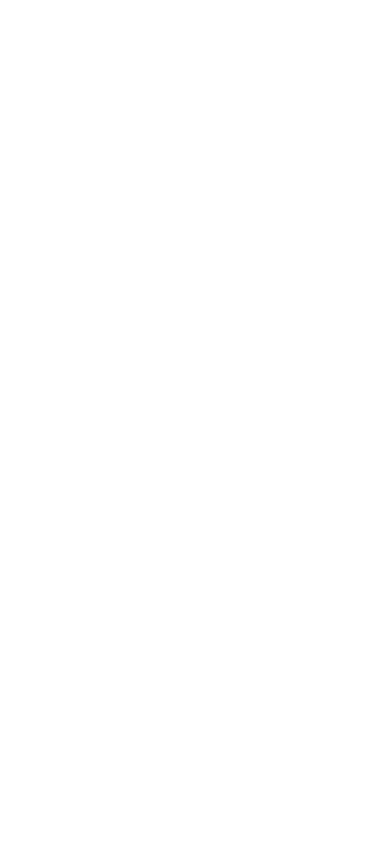
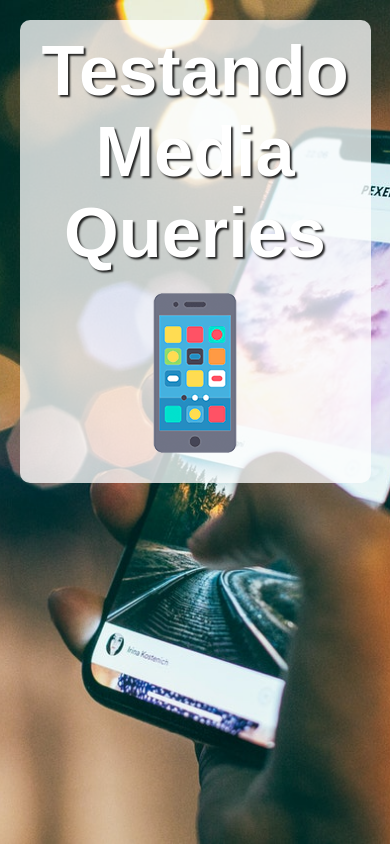
Before and after one commit to WebsterCavalcante/html, a plain HTML site: page exercicios/ex026/mq004/index.html in a window 390 px wide. Drawn offline with Linux system fonts and the light colour scheme.

Commit message:
mobile first aula 1

```diff
--- /dev/null
+++ b/exercicios/ex026/mq004/css/estilo.css
@@ -0,0 +1,39 @@
+@charset "UTF-8";
+/*Versão Mobile First*/
+* {
+    font-family: Arial, Helvetica, sans-serif;
+    font-size: 1.3em;
+    margin: 0px;
+    padding: 0px;
+    box-sizing: border-box;
+}
+html {
+    height: 100vh;
+}
+body {
+    background: black url("../img/back-phone.jpg") no-repeat center center;
+    background-size: cover;
+}
+main {
+    background-color: rgba(255, 255, 255, 0.76);
+    width: 90vw;
+    margin: auto;
+    border-radius: 10px;
+    padding: 10px;
+    margin-top: 20px;
+}
+h1{
+    text-align: center;
+    color: white;
+    font-size: 2em;
+    text-shadow: 2px 2px 2px rgba(0, 0, 0, 0.842);
+}
+img{
+    display: block;
+    margin: auto;
+}
+#fone{display: block;}
+#tablet{display: none;}
+#print{display: none;}
+#pc{display: none;}
+#tv{display: none;}
--- a/exercicios/ex026/mq004/index.html
+++ b/exercicios/ex026/mq004/index.html
@@ -3,9 +3,16 @@
 <head>
     <meta charset="UTF-8">
     <meta name="viewport" content="width=device-width, initial-scale=1.0">
+    <link rel="stylesheet" href="css/estilo.css">
     <title>Moblie First</title>
 </head>
 <body>
-
+    <main>
+        <h1>Testando Media Queries</h1>
+        <img id="fone" src="img/icon-phone.png" alt="versão para Smartphone">
+        <img id="tablet" src="img/icon-tablet.png" alt="versão para tablet">
+        <img id="print" src="img/icon-print.png" alt="versão para Impressão">
+        <img id="pc" src="img/icon-pc.png" alt="versão para PC">
+        <img id="tv" src="img/icon-tv.png" alt="versão para TV">
 </body>
 </html>
```
